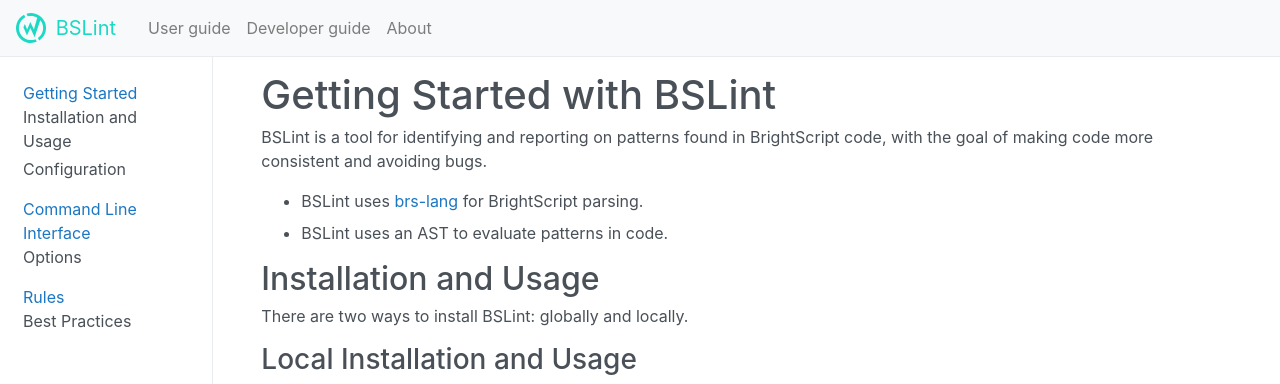
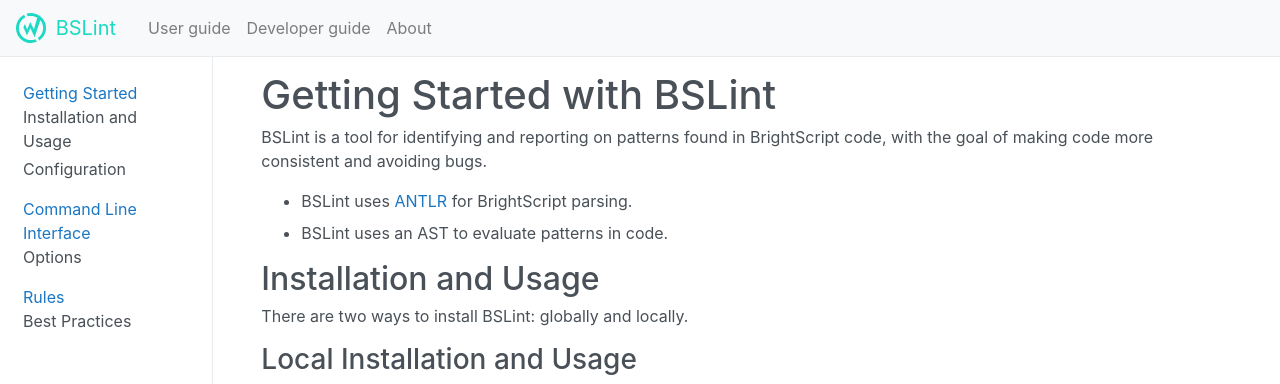
Before and after one commit to willowtreeapps/wist, a Jekyll site: the page built from docs/user-guide/getting-started.md, in a window 1280 px wide and 900 px high. Shown: the top 384 px of the window. Built offline with Jekyll 4.4.1, drawn with Linux system fonts in a browser that asks for light colours; nearby versions of some CDN libraries.

Commit message:
Fix brs-lang references in docs

```diff
--- a/docs/user-guide/getting-started.md
+++ b/docs/user-guide/getting-started.md
@@ -9,7 +9,7 @@
 
 BSLint is a tool for identifying and reporting on patterns found in BrightScript code, with the goal of making code more consistent and avoiding bugs.
 
-* BSLint uses [brs-lang](https://github.com/willowtreeapps/brs-lang) for BrightScript parsing.
+* BSLint uses [ANTLR](https://www.antlr.org) for BrightScript parsing.
 * BSLint uses an AST to evaluate patterns in code.
 
 ## Installation and Usage
```
Also changed, not shown: README.md.
